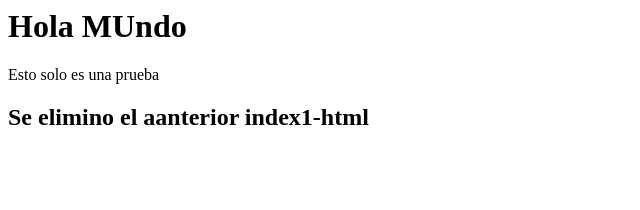
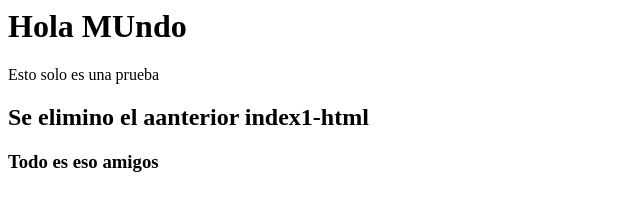
Before and after one commit to Estefany-janyna/PruebaNueva, a plain HTML site: page index.html in a window 1280 px wide. Shown: the whole page, without its empty margins (0-640 px from the left). Drawn offline with Linux system fonts and the light colour scheme.

Commit message:
Tercer cambio

```diff
--- a/index.html
+++ b/index.html
@@ -2,3 +2,4 @@
 
 <p>Esto solo es una prueba</p>
 <h2>Se elimino el aanterior index1-html</h2>
+<h3>Todo es eso amigos</h3>
```
